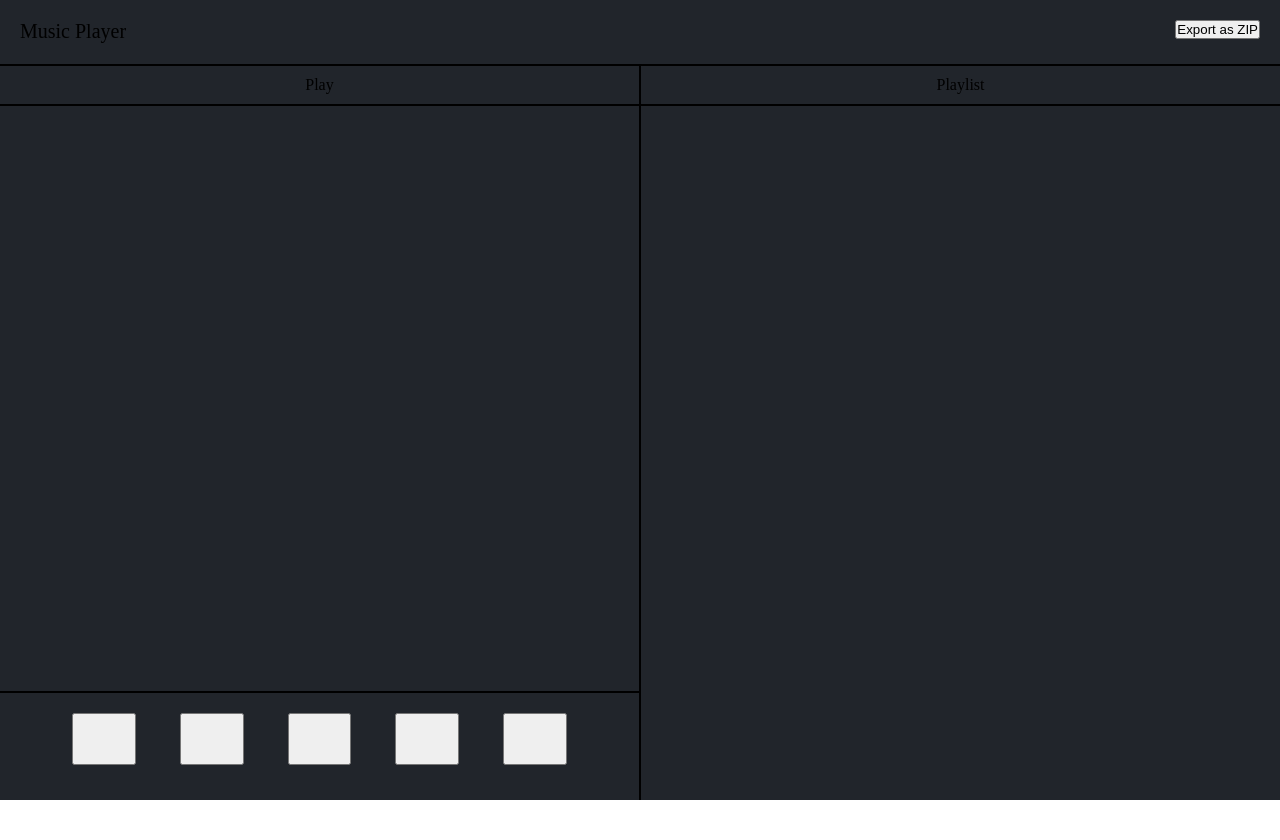
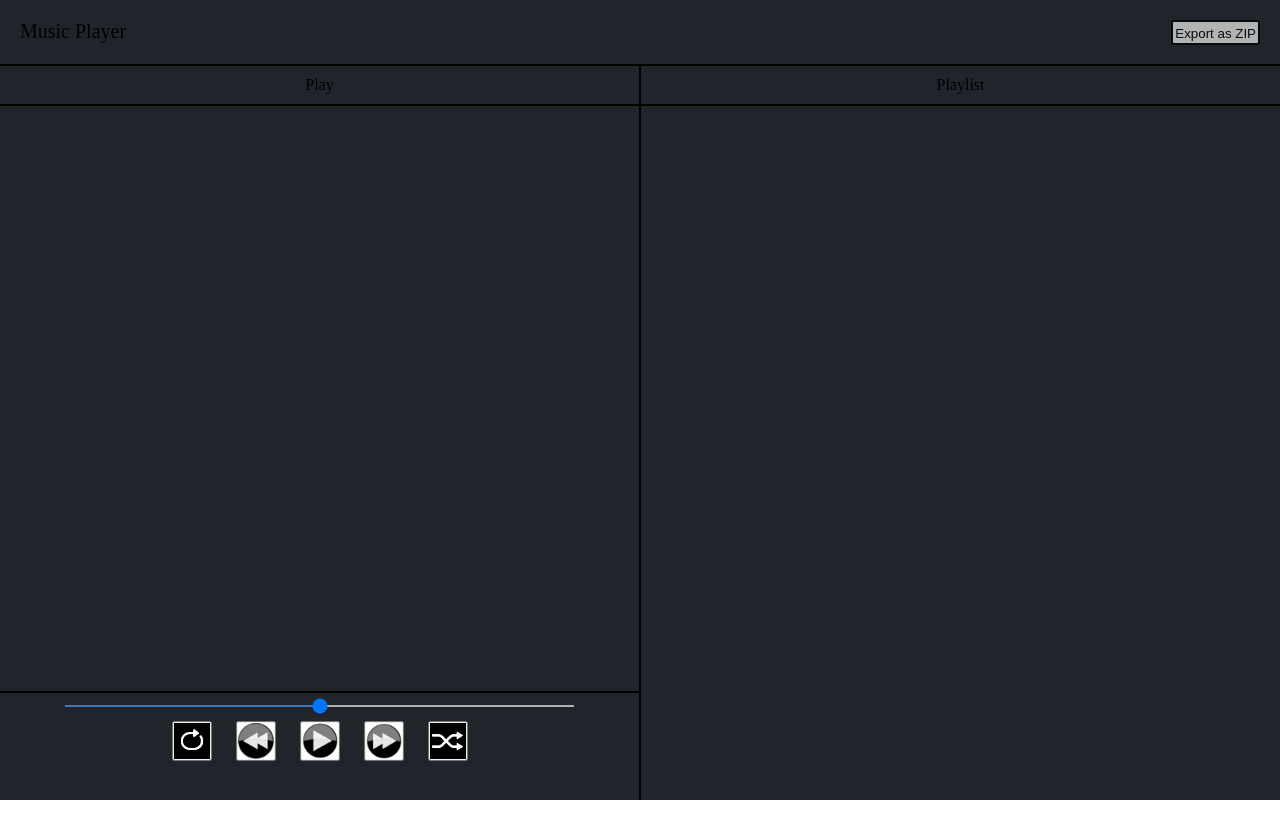
Before and after one commit to Redstonerayy/musicplayer, an Electron app: page index.html in a window 1280 px wide. After the commit the page ends 800 px from the top, so only its background shows below. Drawn offline with Linux system fonts and the light colour scheme.

Commit message:
Styled buttons and added range.

```diff
--- a/index.html
+++ b/index.html
@@ -5,27 +5,49 @@
     <title>Music Player</title>
   </head>
   <body>
+
+    <!-- Top section -->
     <header class="header">
       <a href="about.html">Music Player</a>
       <button type="button" id="export">Export as ZIP</button>
     </header>
+
+    <!-- Player on the left with song display and control panel -->
     <div id="play" class="player">
       <p>Play</p>
       <div class="play-song-display">
 
       </div>
       <div class="play-control">
-        <button id="loop" class="button-play-control" type="button"></button>
-        <button id="previous" class="button-play-control" type="button"></button>
-        <button id="pause-resume-play" class="button-play-control" type="button"></button>
-        <button id="next" class="button-play-control" type="button"></button>
-        <button id="random" class="button-play-control" type="button"></button>
+        <!-- slider for the time -->
+        <input type="range" min="0" max="300" class="slider-play-control">
+
+        <!-- buttons -->
+        <button id="loop" class="button-play-control" type="button">
+          <img src="images/loop.png" alt="">
+        </button>
+        <button id="previous" class="button-play-control" type="button">
+          <img src="images/previous.png" alt="">
+        </button>
+        <button id="pause-resume-play" class="button-play-control" type="button">
+          <img src="images/play.png" alt="">
+        </button>
+        <button id="next" class="button-play-control" type="button">
+          <img src="images/next.png" alt="">
+        </button>
+        <button id="random" class="button-play-control" type="button">
+          <img src="images/random.png" alt="">
+        </button>
       </div>
     </div>
+
+    <!-- Playlist on the right side -->
     <div id="playlists" class="player">
       <p>Playlist</p>
     </div>
+
   </body>
+  <!-- Includes -->
   <link rel="stylesheet" href="style.css">
   <script type="text/javascript" src="index.js"></script>
 </html>
--- a/style.css
+++ b/style.css
@@ -46,13 +46,19 @@ html, body {
   position: relative;
   top: 20px;
   right: 20px;
+  padding: 2px;
+  padding-top: 4px;
   color: black;
+  border-radius: 3px;
+  border: 2px solid black;
+  opacity: 0.7;
 }
 
 
 /* ==============================================================
                       PLAYER GENERAL
 ============================================================== */
+
 
 .player {
   width: calc(50% - 1px);
@@ -89,21 +95,35 @@ html, body {
 
 .play-control {
   width: 100%;
-  height: 20%;
+  height: 14%;
   text-align: center;
+  user-select: none;
 }
 
 .play-control > button {
-  width: 10%;
-  height: 35%;
-  margin-top: 30px;
-  margin: 20px;
-  margin-bottom: 0;
+  width: 40px;
+  height: 40px;
+  margin-top: 10px;
+  margin-left: 10px;
+  margin-right: 10px;
 }
 
-/* images for each button  */
+/* style slider  */
 
+.play-control > input {
+  height: 2px;
+  width: 80%;
+  margin-left: 10%;
+  margin-right: 10%;
+  display: inline-block;
+}
 
+/* images for the buttons  */
+
+.play-control > button > img {
+  height: 100%;
+  width: 100%;
+}
 
 
 /* ==============================================================
```
